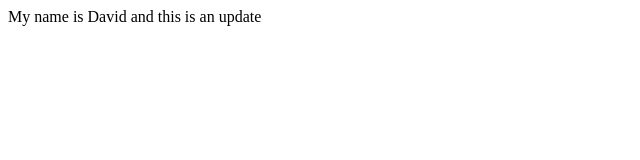
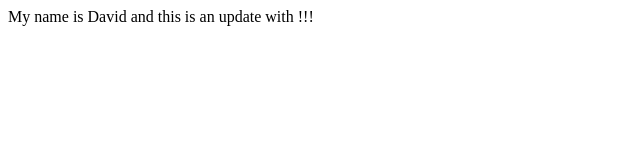
Before and after one commit to adrianit248/first-github-project, a plain HTML site: page index.html in a window 1280 px wide. Shown: the full height of the page, 0-640 px from the left. Drawn offline with Linux system fonts and the light colour scheme.

Commit message:
emphasized and deleted

```diff
--- a/index.html
+++ b/index.html
@@ -6,6 +6,6 @@
     <title>Document</title>
 </head>
 <body>
-    My name is David and this is an update
+    My name is David and this is an update with !!!
 </body>
 </html>
```
Also changed, not shown: about.html (deleted).
